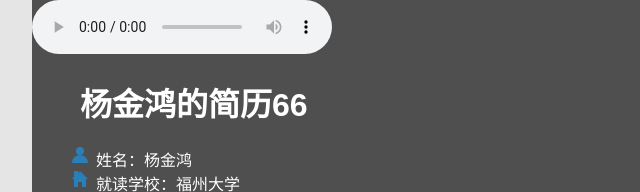
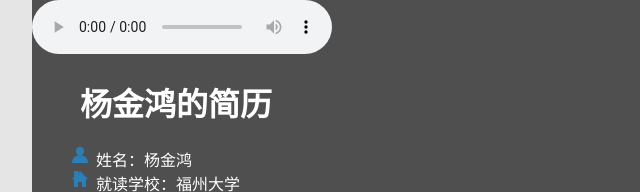
Before and after one commit to 1558521716/Myresume, a plain HTML site: page index.html in a window 1280 px wide. Shown: the top 192 px of the page, 128-768 px from the left. Drawn offline with Linux system fonts and the light colour scheme.

Commit message:
Update index.html

```diff
--- a/index.html
+++ b/index.html
@@ -333,7 +333,7 @@
 		</audio>
     	</div>
 
-        <h1>杨金鸿的简历66</h1>
+        <h1>杨金鸿的简历</h1>
         <div class="myinfo">
             <p><span class="icon icon-person"></span>姓名：杨金鸿</p>
             <p><span class="icon icon-home"></span>就读学校：福州大学</p>
```
